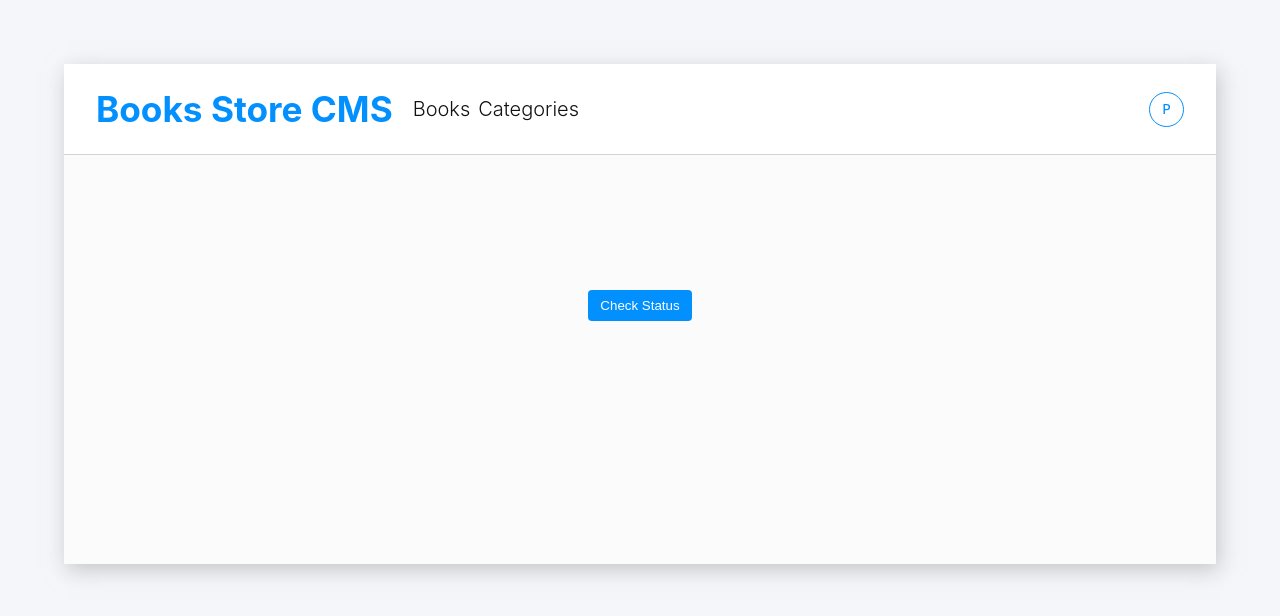
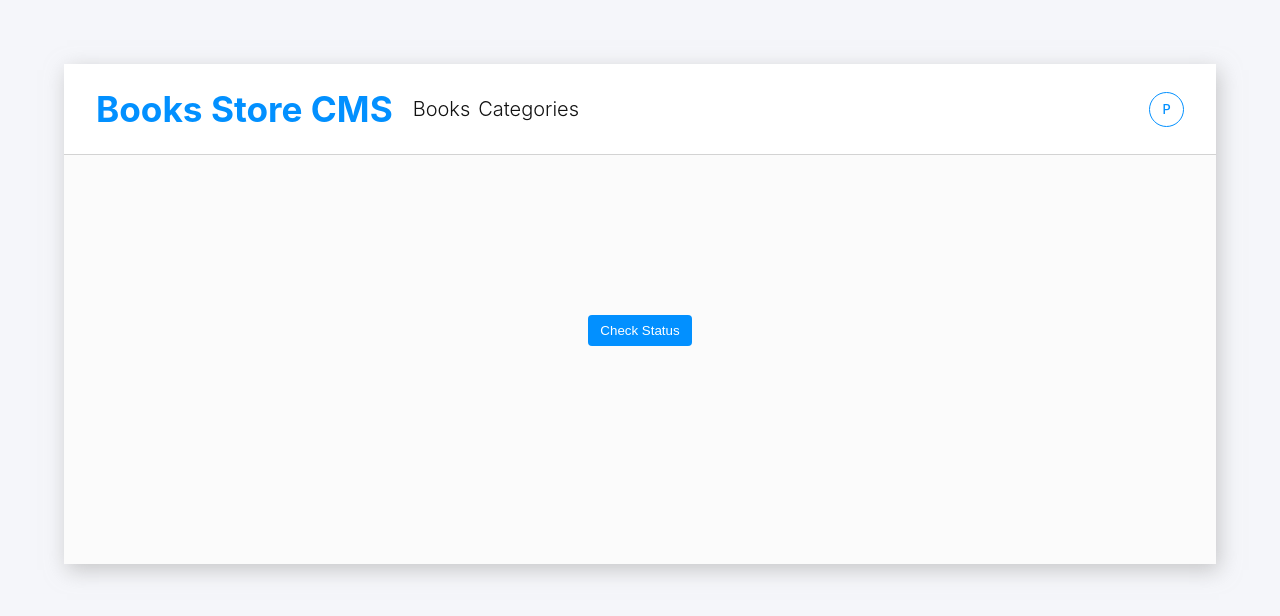
Before and after one commit to Trast00/Bookstore, a React (Create React App) app: page /categories in a window 1280 px wide. Shown: the top 616 px of the page. Built offline with nearby package versions, Linux system fonts and the light colour scheme.

Commit message:
Add check status feature in listcategories

```diff
--- a/src/App.css
+++ b/src/App.css
@@ -200,3 +200,7 @@
 .list-categories {
   min-height: 300px;
 }
+
+.list-categories .btns-blue {
+  margin-top: 50px;
+}
--- a/src/components/pages/ListCategories.jsx
+++ b/src/components/pages/ListCategories.jsx
@@ -1,9 +1,18 @@
 import React from 'react'
+import { shallowEqual, useDispatch, useSelector } from 'react-redux'
+import { checkStatus } from '../../redux/categories/categories'
 
 function ListCategories() {
+  const dispatch = useDispatch()
+  const status = useSelector((state)=>state.categoriesReducer, shallowEqual)
+  const handleClick = () => {
+    dispatch(checkStatus())
+  }
   return (
-    <main className='flex-center list-categories'>
-      <button type='button' className='btns-blue'>Check Status</button>
+    <main className='flex-center column list-categories'>
+      <h2>{status}</h2>
+      <button type='button' className='btns-blue'
+      onClick={handleClick}>Check Status</button>
     </main>
   )
 }
--- a/src/redux/books/books.js
+++ b/src/redux/books/books.js
@@ -1,12 +1,13 @@
+import { v4 as uuidv4 } from 'uuid';
+
 const ADD_BOOK = 'bookstore/redux/ADD_BOOK';
 const REMOVE_BOOK = 'bookstore/redux/REMOVE_BOOK';
-import { v4 as uuidv4 } from "uuid";
 
 const listBookDefault = [
-  {id: uuidv4(), title: "The Hunger Games", author: "Suzanne Collins"},
-  {id: uuidv4(), title: "Title 2", author: "Trast00"},
-  {id: uuidv4(), title: "Title 3", author: "Trast00"}
-]
+  { id: uuidv4(), title: 'The Hunger Games', author: 'Suzanne Collins' },
+  { id: uuidv4(), title: 'Title 2', author: 'Trast00' },
+  { id: uuidv4(), title: 'Title 3', author: 'Trast00' },
+];
 
 export default function booksReducer(state = [...listBookDefault], action) {
   switch (action.type) {
--- a/src/redux/categories/categories.js
+++ b/src/redux/categories/categories.js
@@ -10,6 +10,3 @@ export default function categoriesReducer(state = [], action) {
 }
 
 export const checkStatus = () => ({ type: CHECK_STATUS });
-
-// should be used only in the next project but need to be used to fix linter errors
-checkStatus(null);
```
